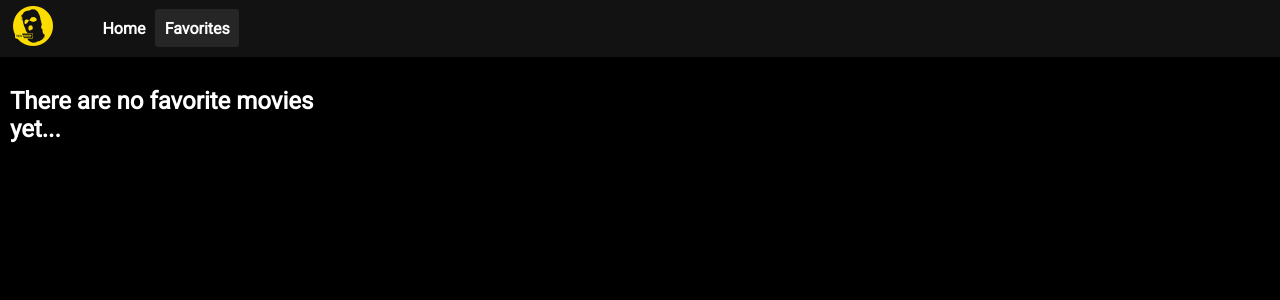
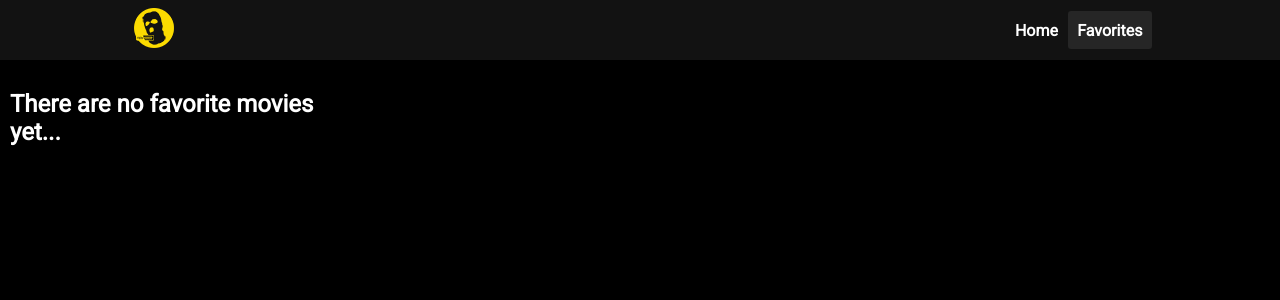
Before and after one commit to nicoprten/np-imdb-movies-app, a React (Create React App) app: page /favs in a window 1280 px wide. Shown: the top 300 px of the page. Built offline with nearby package versions, Linux system fonts and the light colour scheme.

Commit message:
Styling better the navbar

```diff
--- a/src/App.scss
+++ b/src/App.scss
@@ -7,8 +7,4 @@ body{
     font-family: 'Roboto';
     background-color: black;
     color: white;
-    h1{
-        text-align: center;
-        color: v.$yellow;
-    }
 }
--- a/src/components/Movie/Movie.scss
+++ b/src/components/Movie/Movie.scss
@@ -217,7 +217,7 @@
 // MEDIA QUERIES
 .detail-container{
     @media screen and (max-width: 1300px) {
-        padding: 10px 5%;
+        padding: 10px 10%;
     }
     @media screen and (max-width: 980px) {
         padding: 10px 8%;
--- a/src/components/NavBar/NavBar.scss
+++ b/src/components/NavBar/NavBar.scss
@@ -2,9 +2,13 @@
 
 .container{
     background-color: v.$black;
-    padding: .4em;
     display: flex;
     align-items: center;
+    justify-content: space-between;
+    padding: 0.5em 18%;
+    @media screen and (max-width: 1300px) {
+        padding: 0.5em 10%;
+    }
     .container-img{
         margin-left: .4em;
     }
```
